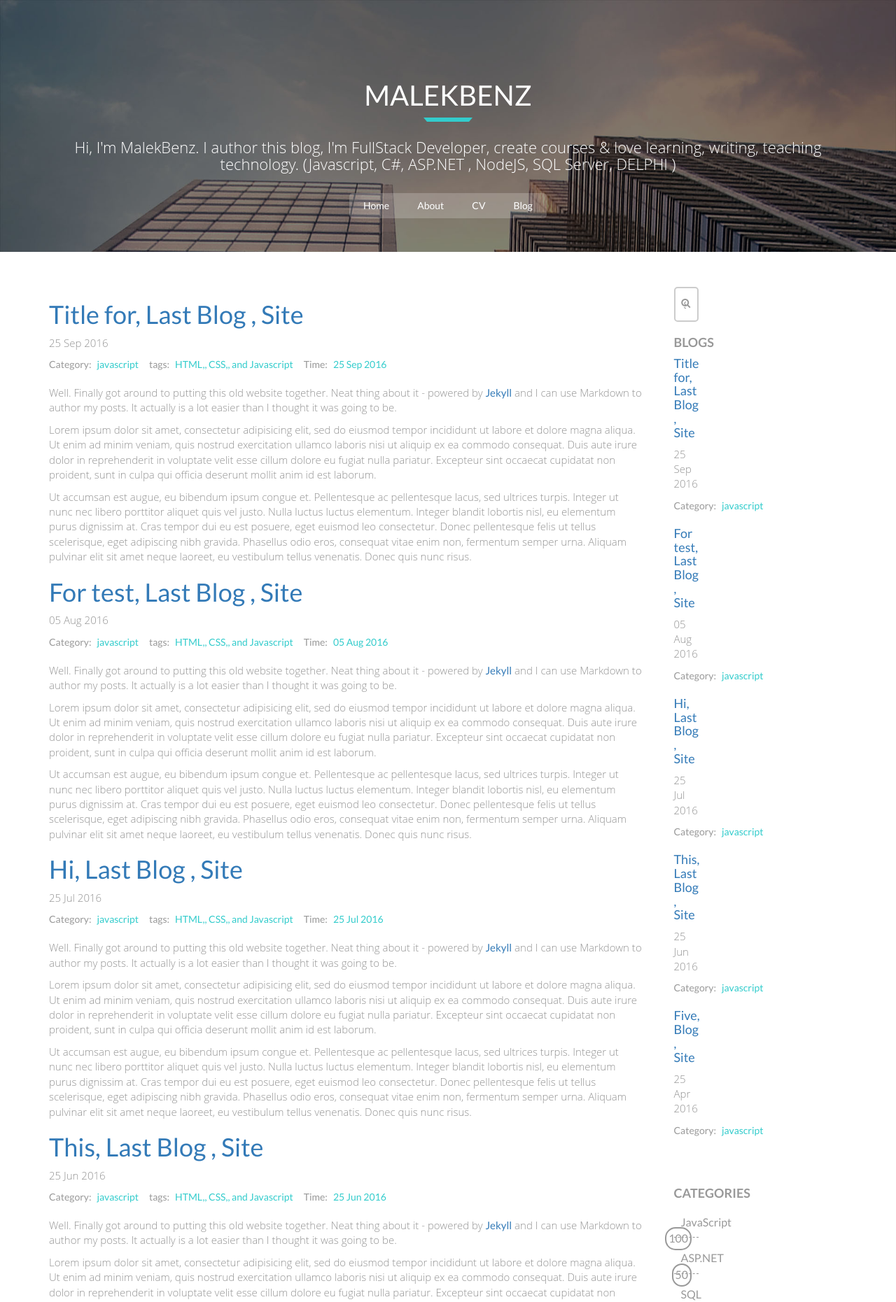
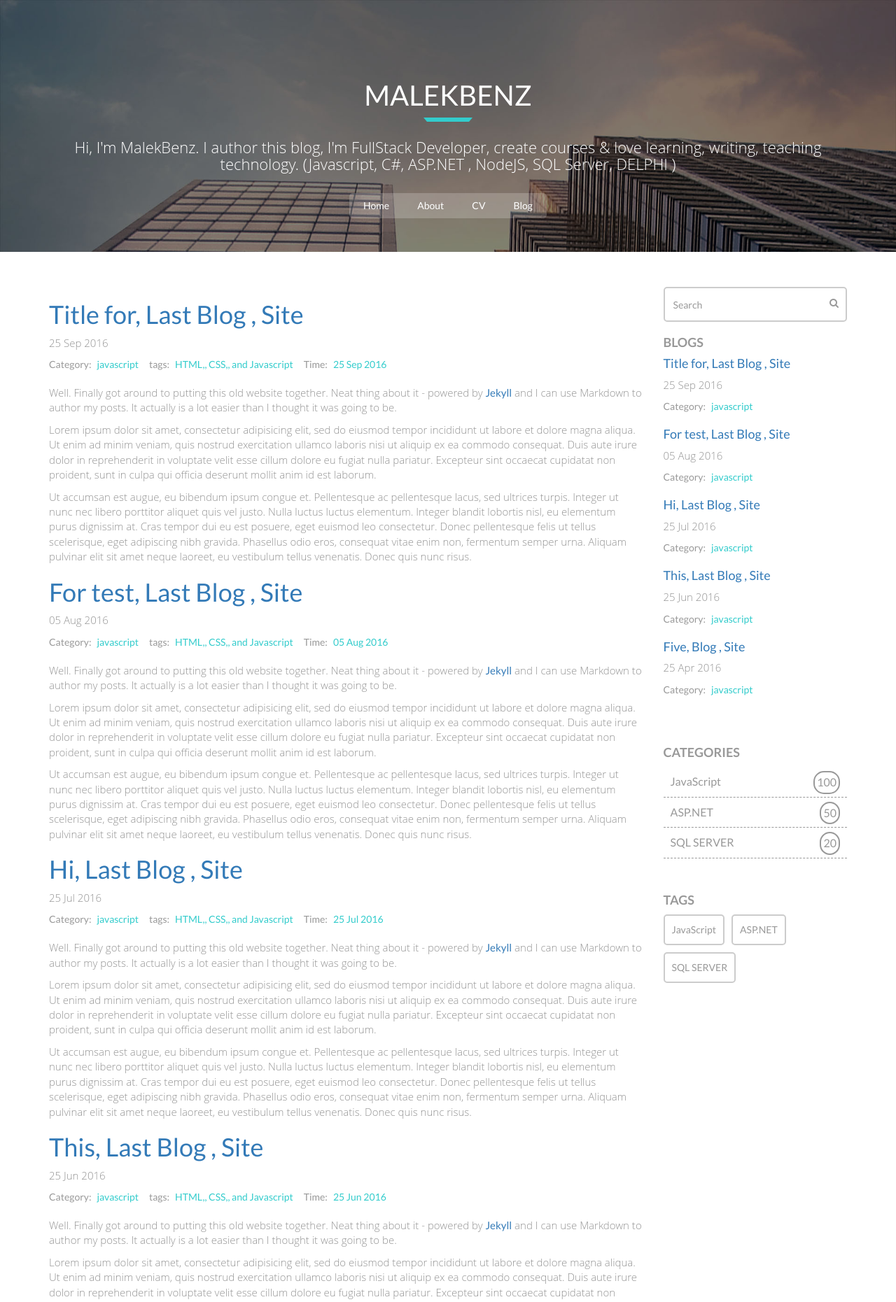
Before and after one commit to malekbenz/malekbenz, a Jekyll site: the page built from index.html, in a window 1280 px wide. Shown: the top 1861 px of the page at 70% size. Built offline with Jekyll 4.4.1, drawn with Linux system fonts in a browser that asks for light colours; nearby versions of some CDN libraries; library files that are not in the unit come from our copies; the list of posts is cut into pages by our own code.

Commit message:
sidebar addres

```diff
--- a/_includes/sidebar.html
+++ b/_includes/sidebar.html
@@ -1,4 +1,3 @@
-<div class="col-xs-12 col-sm-3 col-md-3 col-lg-3">
 <div class="sidebar">
 
 	<form class="form-inline" role="form">
@@ -50,4 +49,3 @@
 	</div>
 
 </div>
-</div>
```
Lines whose indentation alone changed are shown as unchanged.
